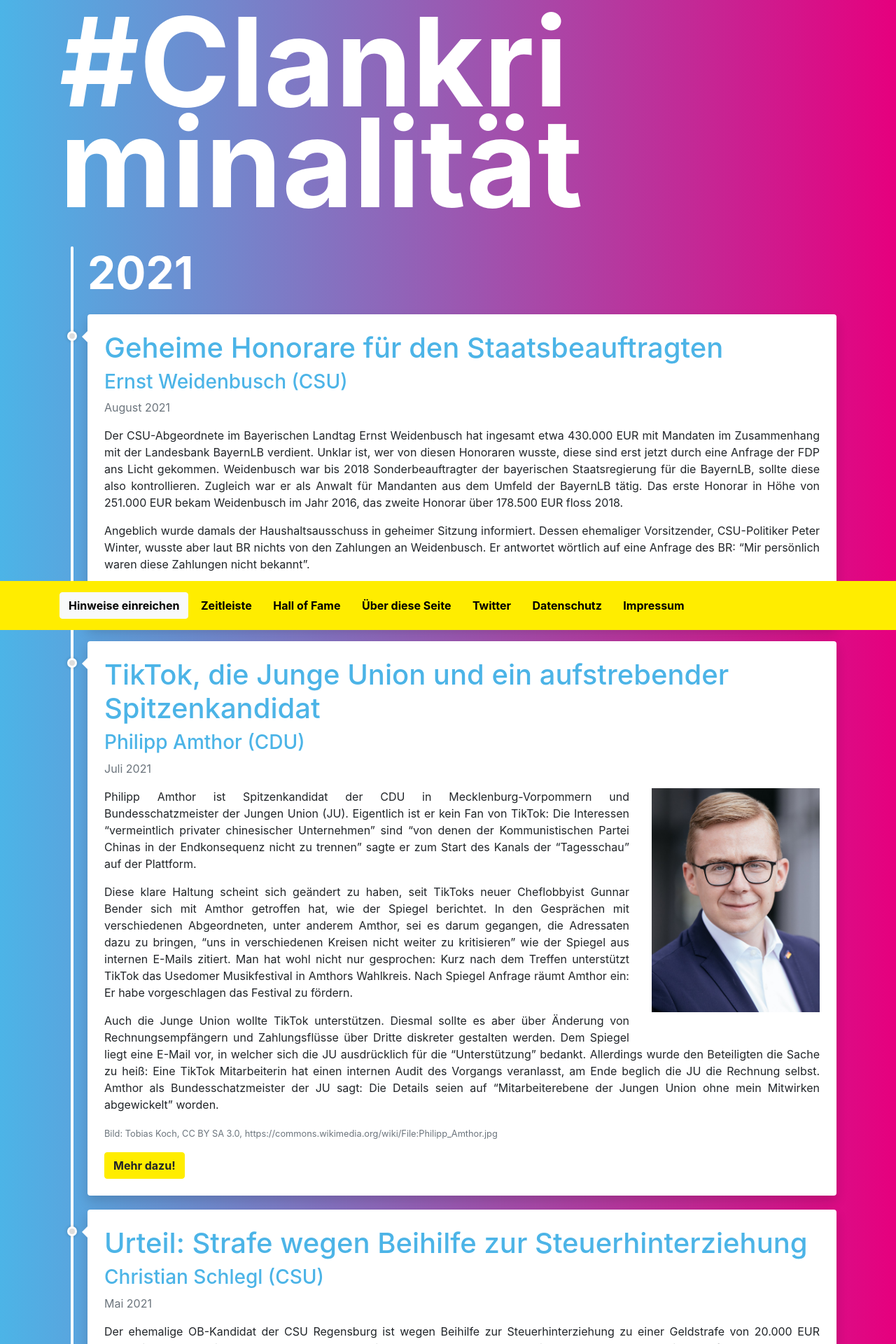
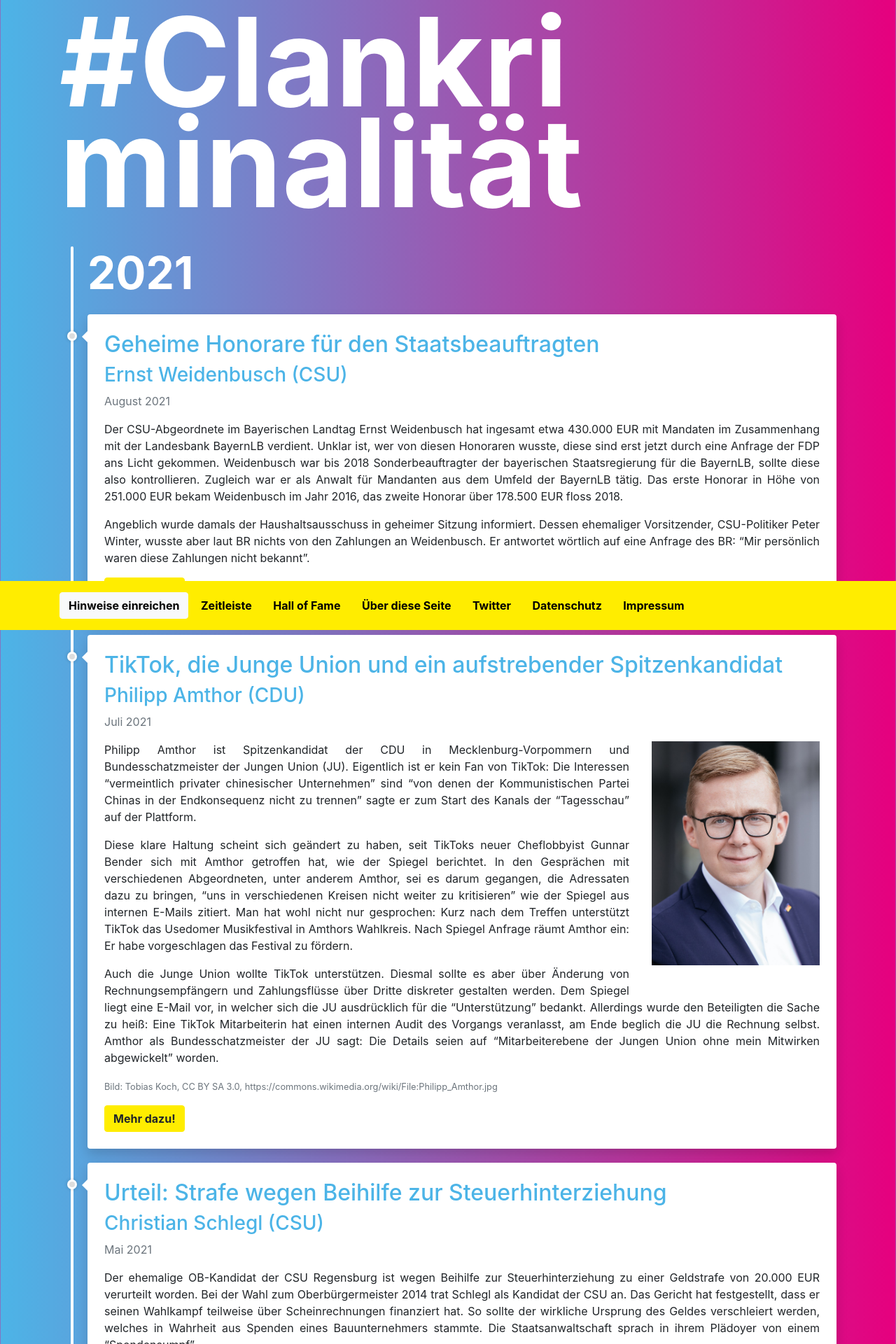
Before and after one commit to transparenzunion/transparenzunion.github.io, a Jekyll site: the page built from index.html, in a window 1280 px wide. Shown: the top 1920 px of the page at 70% size. Built offline with Jekyll 4.4.1, drawn with Linux system fonts in a browser that asks for light colours.

Commit message:
Make headlines better readable on small devices

```diff
--- a/assets/css/default.sass
+++ b/assets/css/default.sass
@@ -60,7 +60,7 @@
 
   &.home
     line-height: 7rem
-    font-size: 9rem
+    font-size: 7rem
     max-width: 50rem
 
     @include media-breakpoint-up(md)
--- a/index.html
+++ b/index.html
@@ -21,7 +21,7 @@
       <li class="timeline-item bg-white rounded ml-3 p-4 shadow">
         <div class="timeline-arrow"></div>
         <a name="{{ post.id }}"/>
-        <h2 class="h1 mb-2 text-break">
+        <h2 class="mb-2 text-break">
           <a href="{{ post.url }}">{{ post.title }}</a>
         </h2>
         <h3>
```
